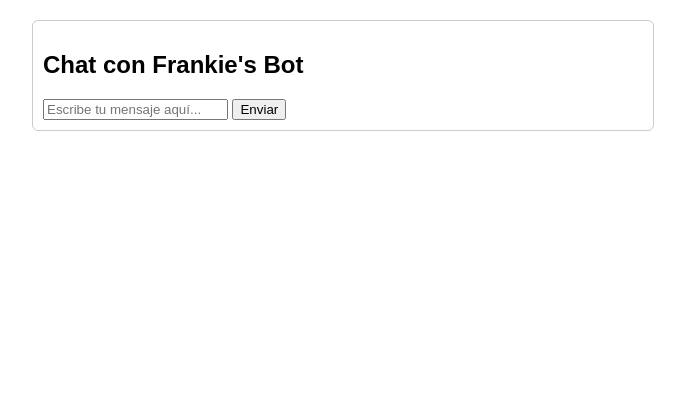
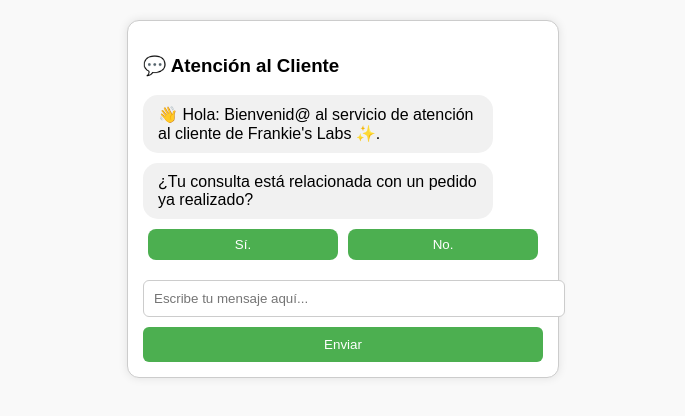
Before and after one commit to Carlos1528455454/frankieslabs-chatbot, a website: page public/index.html in a window 1280 px wide. Shown: the whole page, without its empty margins (297-982 px from the left). Drawn offline with Linux system fonts and the light colour scheme.

Commit message:
Update index.html

```diff
--- a/public/index.html
+++ b/public/index.html
@@ -5,28 +5,97 @@
   <meta name="viewport" content="width=device-width, initial-scale=1" />
   <title>Frankie's Labs Chatbot</title>
   <style>
+    body {
+      font-family: Arial, sans-serif;
+      background-color: #f9f9f9;
+      margin: 0;
+      padding: 0;
+    }
+
     #chat {
-      max-width: 600px;
+      max-width: 400px;
       margin: 20px auto;
+      padding: 15px;
+      border: 1px solid #ccc;
+      border-radius: 12px;
+      background-color: white;
+      box-shadow: 0 0 10px rgba(0,0,0,0.1);
+    }
+
+    #messages {
+      max-height: 300px;
+      overflow-y: auto;
+      margin-bottom: 10px;
+    }
+
+    .bubble {
+      padding: 10px 15px;
+      border-radius: 15px;
+      margin-bottom: 10px;
+      max-width: 80%;
+      word-wrap: break-word;
+    }
+
+    .message-user {
+      background-color: #e0f7fa;
+      align-self: flex-end;
+      margin-left: auto;
+    }
+
+    .message-bot {
+      background-color: #f1f1f1;
+      align-self: flex-start;
+      margin-right: auto;
+    }
+
+    .button-group {
+      display: flex;
+      justify-content: space-between;
+      margin-top: 10px;
+    }
+
+    .chat-btn {
+      flex: 1;
+      margin: 0 5px;
+      padding: 8px;
+      background-color: #4CAF50;
+      color: white;
+      border: none;
+      border-radius: 8px;
+      cursor: pointer;
+    }
+
+    #inputMessage {
+      width: 100%;
       padding: 10px;
+      border-radius: 6px;
       border: 1px solid #ccc;
+      margin-top: 10px;
+    }
+
+    #sendBtn {
+      margin-top: 10px;
+      width: 100%;
+      padding: 10px;
+      background-color: #4CAF50;
+      color: white;
+      border: none;
       border-radius: 6px;
-      font-family: Arial, sans-serif;
-    }
-    .message-user {
-      color: blue;
-      margin: 5px 0;
-    }
-    .message-bot {
-      color: green;
-      margin: 5px 0;
+      cursor: pointer;
     }
   </style>
 </head>
 <body>
   <div id="chat">
-    <h2>Chat con Frankie's Bot</h2>
-    <div id="messages"></div>
+    <h3>💬 Atención al Cliente</h3>
+    <div id="messages">
+      <div class="bubble message-bot">👋 Hola: Bienvenid@ al servicio de atención al cliente de Frankie's Labs ✨.</div>
+      <div class="bubble message-bot">¿Tu consulta está relacionada con un pedido ya realizado?</div>
+      <div class="button-group">
+        <button class="chat-btn" onclick="handleQuickReply('Sí')">Sí.</button>
+        <button class="chat-btn" onclick="handleQuickReply('No')">No.</button>
+      </div>
+    </div>
     <input type="text" id="inputMessage" placeholder="Escribe tu mensaje aquí..." />
     <button id="sendBtn">Enviar</button>
   </div>
```
